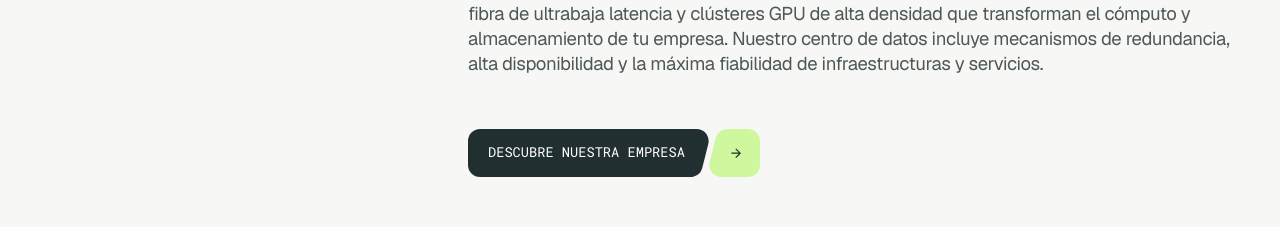
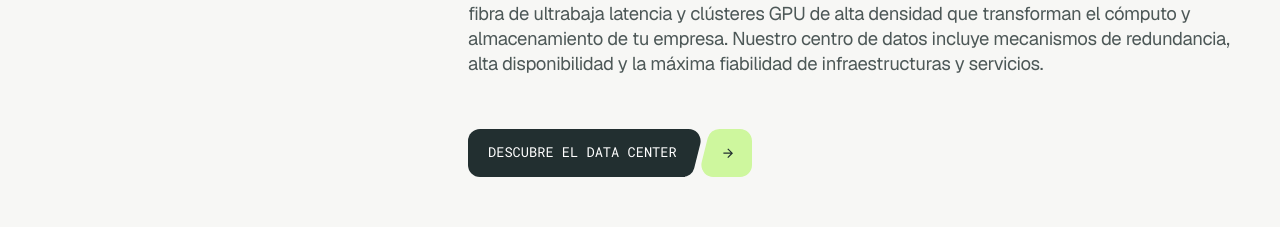
Before and after one commit to cloudindev/oladatacenter, a Next.js app: page / in a window 1280 px wide. Shown: the part 1282-1509 px from the top of the page. Built offline with nearby package versions, Linux system fonts and the light colour scheme; a web font is replaced by a local one.

Commit message:
content(platform): update CTA to 'DESCUBRE EL DATA CENTER'

```diff
--- a/src/components/sections/IntegratedPlatformSection.tsx
+++ b/src/components/sections/IntegratedPlatformSection.tsx
@@ -297,7 +297,7 @@ export function IntegratedPlatformSection() {
             )}
           >
             <ArrowCta href="/company/about">
-              {t("DISCOVER OUR COMPANY", "DESCUBRE NUESTRA EMPRESA")}
+              {t("DISCOVER THE DATA CENTER", "DESCUBRE EL DATA CENTER")}
             </ArrowCta>
           </div>
         </div>
```
